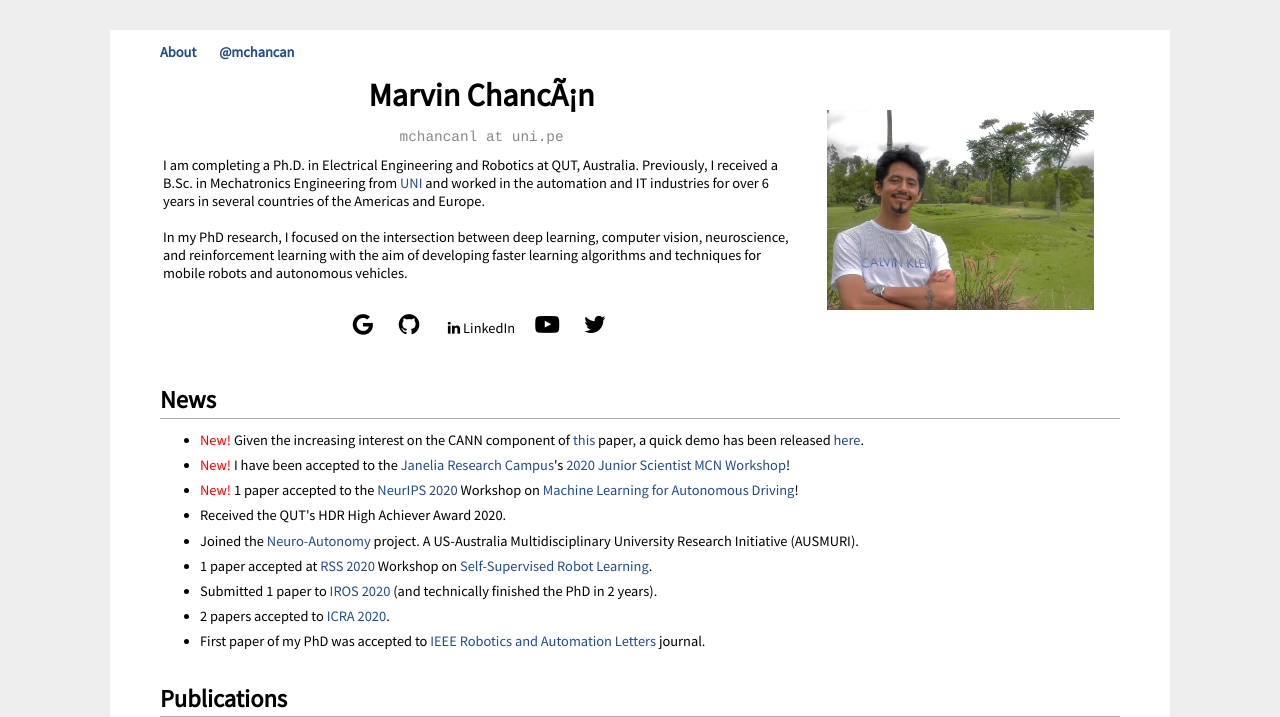
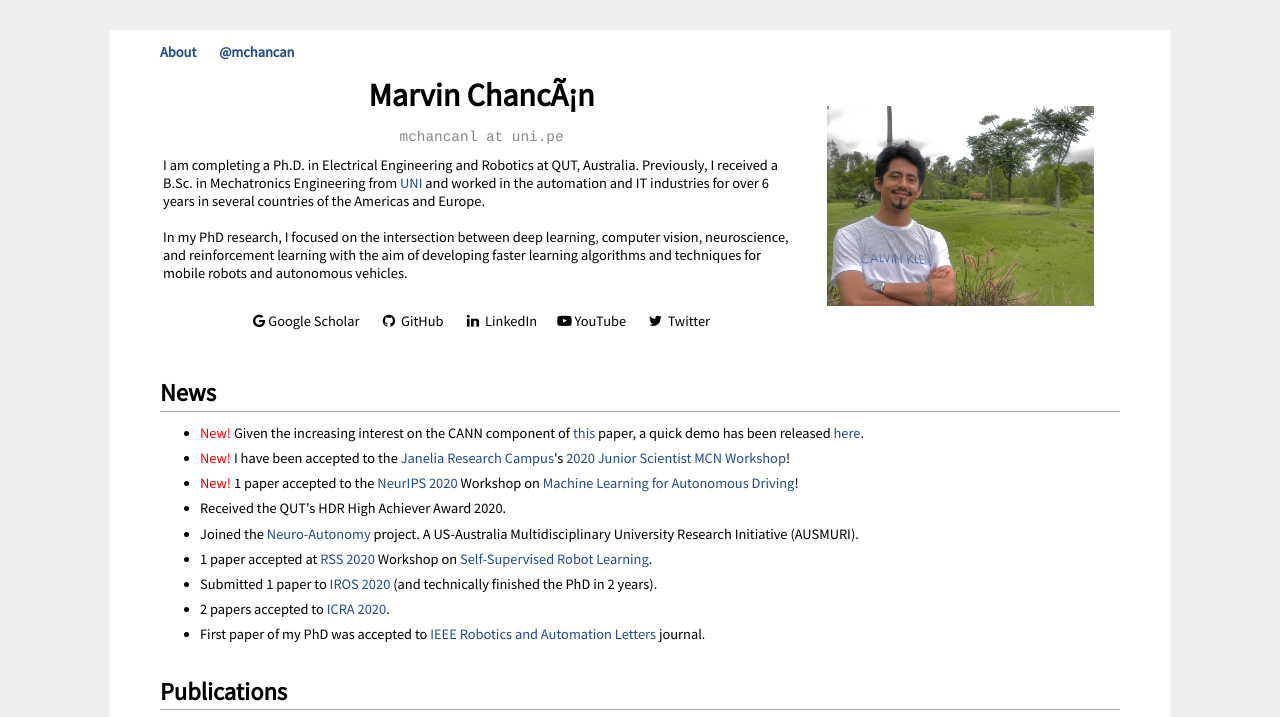
Before and after one commit to mchancan/mchancan.github.io, a Jekyll site: the page built from index.html, in a window 1280 px wide and 900 px high, cut to the strip 0-717 px from the top of the window. Built offline with Jekyll 4.4.1, drawn with Linux system fonts in a browser that asks for light colours; comment, search, counter and statistics services are not loaded.

Commit message:
Update index.html

```diff
--- a/index.html
+++ b/index.html
@@ -18,11 +18,11 @@ title: Marvin Chancán
 			In my PhD research, I focused on the intersection between deep learning, computer vision, neuroscience, and reinforcement learning with the aim of developing faster learning algorithms and techniques for mobile robots and autonomous vehicles.</br>
 			</br>
 			<p align="center">
-			<a class="h1" href="https://scholar.google.com/citations?user=iK7xhJ4AAAAJ&hl=en" title="Follow on Google Scholar" target="_blank"> <i class="fa fa-google fa-2x" style="font-size:24px;color:black"></i> </a> &nbsp; &nbsp; &nbsp;
-			<a href="https://github.com/mchancan" title="Follow on GitHub" target="_blank"> <i class="fa fa-fw fa-github" style="font-size:24px;color:black"></i> </a> &nbsp; &nbsp; &nbsp;
-			<a href="https://www.linkedin.com/in/mchancan" title="Follow on LinkedIn" target="_blank"> <i class="fa fa-fw fa-linkedin" style="color:black"></i><span style="color:black; position:absolute: top:-2px; left:-2px;">LinkedIn</span></a> &nbsp; &nbsp; &nbsp;
-			<a href="https://www.youtube.com/channel/UCrvgoqpKBbeye87FtqdW4Iw" title="Follow on YouTube" target="_blank"> <i class="fa fa-youtube-play" style="font-size:24px;color:black"></i> </a> &nbsp; &nbsp; &nbsp;
-			<a href="https://twitter.com/mchancan" title="Follow on Twitter" target="_blank"> <i class="fa fa-fw fa-twitter" style="font-size:24px;color:black"></i> </a>
+			<a class="h1" href="https://scholar.google.com/citations?user=iK7xhJ4AAAAJ&hl=en" title="Follow on Google Scholar" target="_blank"> <i class="fa fa-google" style="color:black"></i><span style="color:black"> Google Scholar</span></a> &nbsp; &nbsp; &nbsp;
+			<a href="https://github.com/mchancan" title="Follow on GitHub" target="_blank"> <i class="fa fa-fw fa-github" style="color:black"></i><span style="color:black"> GitHub</span></a> &nbsp; &nbsp; &nbsp;
+			<a href="https://www.linkedin.com/in/mchancan" title="Follow on LinkedIn" target="_blank"> <i class="fa fa-fw fa-linkedin" style="color:black"></i><span style="color:black"> LinkedIn</span></a> &nbsp; &nbsp; &nbsp;
+			<a href="https://www.youtube.com/channel/UCrvgoqpKBbeye87FtqdW4Iw" title="Follow on YouTube" target="_blank"> <i class="fa fa-youtube-play" style="color:black"></i><span style="color:black"> YouTube</span></a> &nbsp; &nbsp; &nbsp;
+			<a href="https://twitter.com/mchancan" title="Follow on Twitter" target="_blank"> <i class="fa fa-fw fa-twitter" style="color:black"></i><span style="color:black"> Twitter</span></a>
 			</p>
 		</p>
 	</td>
```
